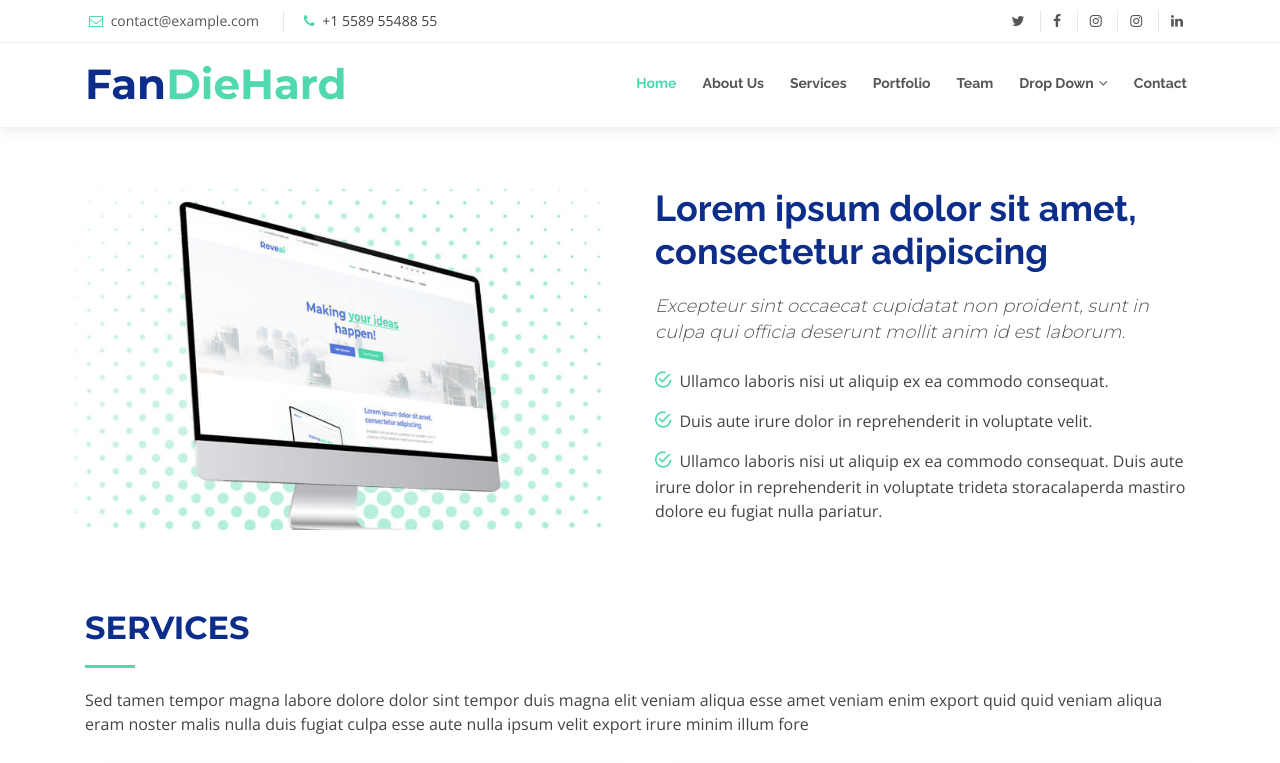
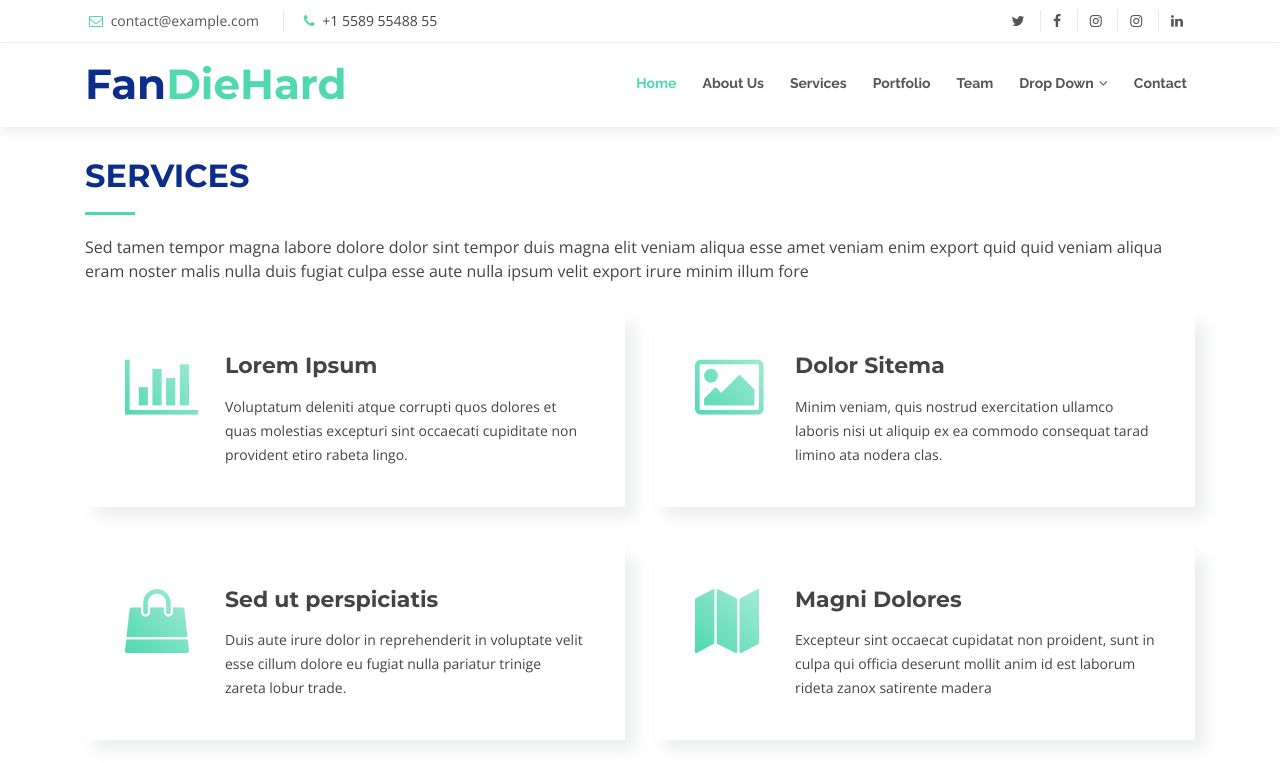
Before and after one commit to TBrosOfficial/tbrosofficial.github.io, a plain HTML site: page index.html in a window 1280 px wide. Shown: the top 763 px of the page. Drawn offline with nearby package versions, Linux system fonts and the light colour scheme; some packages are replaced by stand-ins of ours; files whose address does not match are found by name.

Commit message:
Update index.html

```diff
--- a/index.html
+++ b/index.html
@@ -95,31 +95,6 @@
   ============================-->
 
 
-    <!--==========================
-      About Section
-    ============================-->
-    <section id="about" class="wow fadeInUp">
-      <div class="container">
-        <div class="row">
-          <div class="col-lg-6 about-img">
-            <img src="img/about-img.jpg" alt="">
-          </div>
-
-          <div class="col-lg-6 content">
-            <h2>Lorem ipsum dolor sit amet, consectetur adipiscing</h2>
-            <h3>Excepteur sint occaecat cupidatat non proident, sunt in culpa qui officia deserunt mollit anim id est laborum.</h3>
-
-            <ul>
-              <li><i class="ion-android-checkmark-circle"></i> Ullamco laboris nisi ut aliquip ex ea commodo consequat.</li>
-              <li><i class="ion-android-checkmark-circle"></i> Duis aute irure dolor in reprehenderit in voluptate velit.</li>
-              <li><i class="ion-android-checkmark-circle"></i> Ullamco laboris nisi ut aliquip ex ea commodo consequat. Duis aute irure dolor in reprehenderit in voluptate trideta storacalaperda mastiro dolore eu fugiat nulla pariatur.</li>
-            </ul>
-
-          </div>
-        </div>
-
-      </div>
-    </section><!-- #about -->
 
     <!--==========================
       Services Section
```
